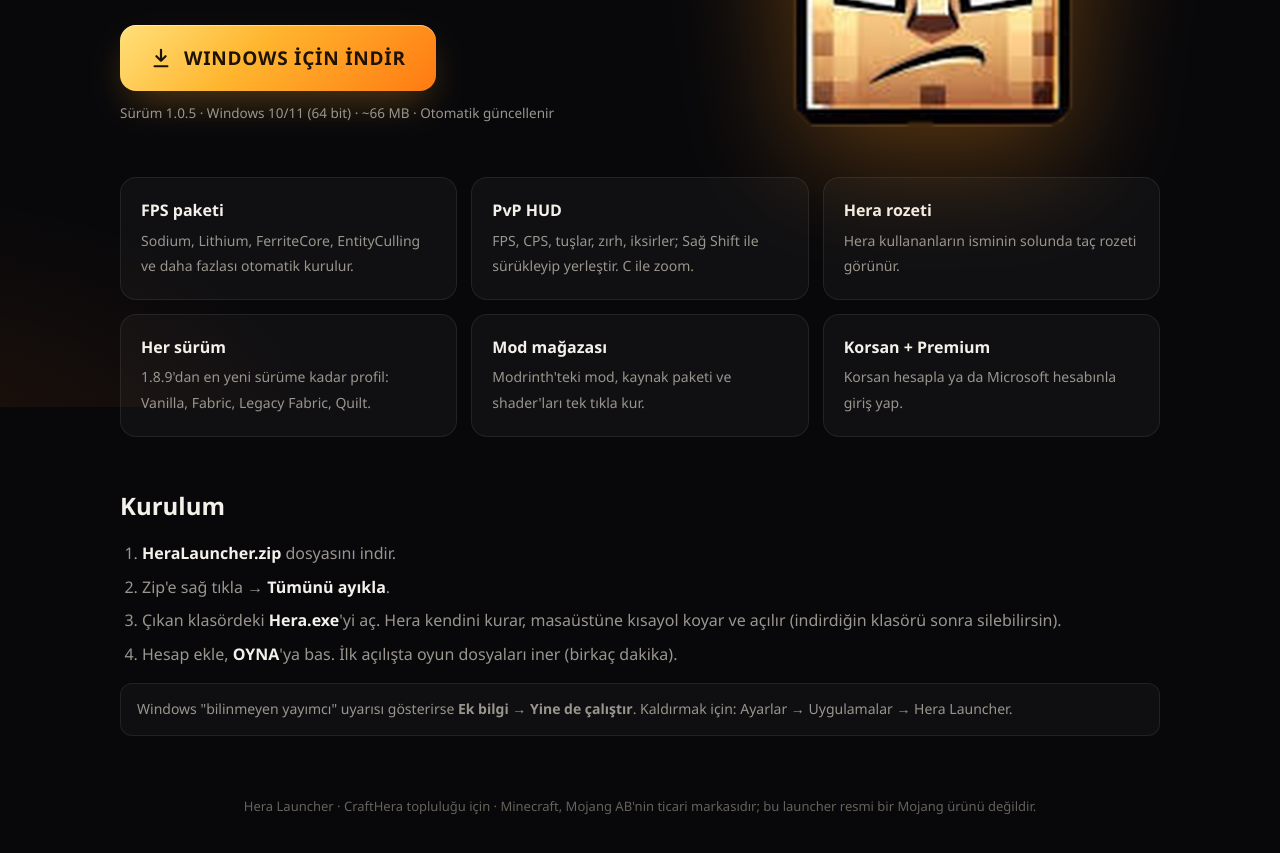
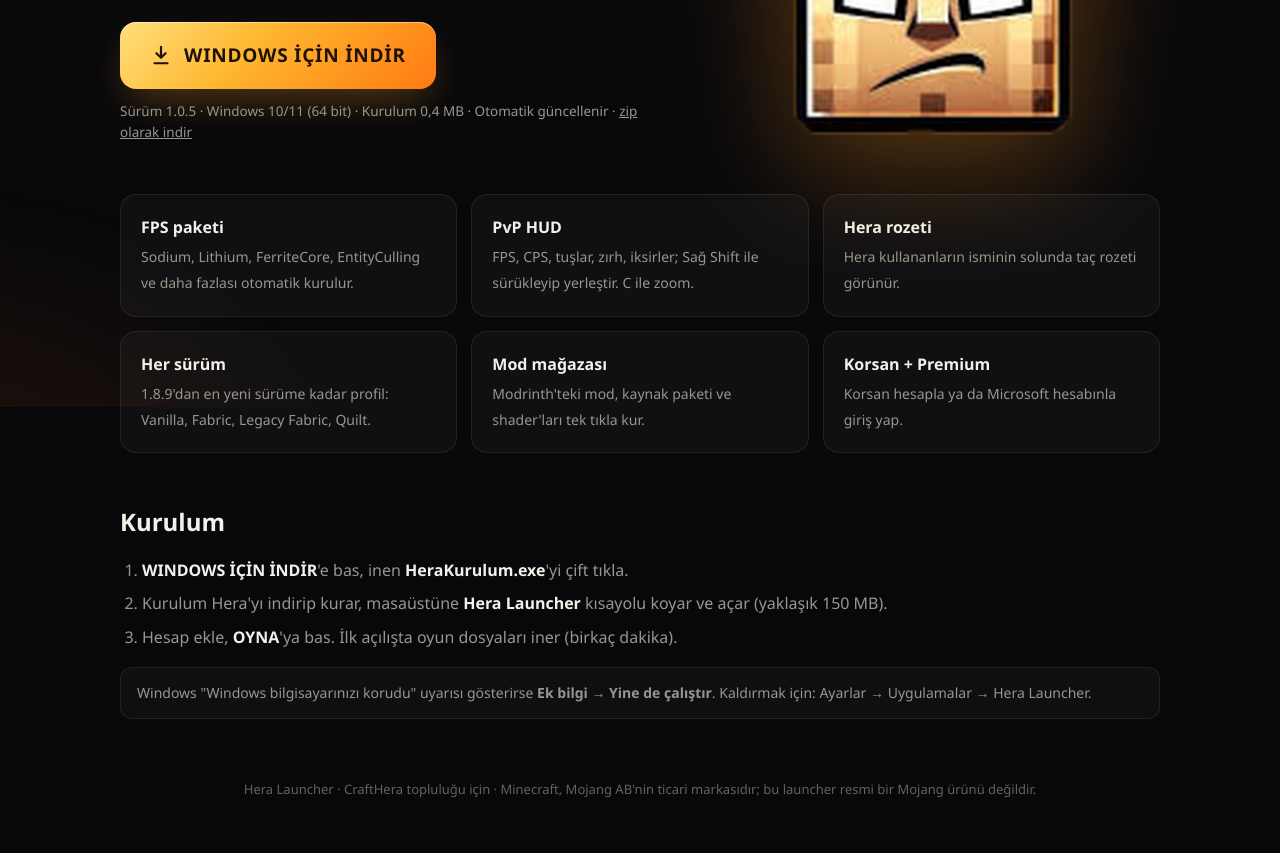
Before and after one commit to eren78900e-lab/hera, a plain HTML site: page index.html in a window 1280 px wide. Shown: the part 393-1246 px from the top of the page. Drawn offline with Linux system fonts and the light colour scheme.

Commit message:
Hera 1.0.5

```diff
--- a/index.html
+++ b/index.html
@@ -50,11 +50,11 @@
       <div class="kicker">CraftHera resmi launcher</div>
       <h1>HERA</h1>
       <p class="lead">PvP için ayarlanmış <b>hızlı ve hafif</b> Minecraft. Tek tıkla <b>oyna.crafthera.com</b>'a bağlan; FPS paketi, PvP HUD ve Hera rozeti hazır gelir.</p>
-      <a class="dl" href="HeraLauncher.zip" download>
+      <a class="dl" href="HeraKurulum.exe" download>
         <svg viewBox="0 0 24 24" fill="none" stroke="currentColor" stroke-width="2.4" stroke-linecap="round" stroke-linejoin="round"><path d="M12 3v12M7 10l5 5 5-5M5 21h14"/></svg>
         WINDOWS İÇİN İNDİR
       </a>
-      <div class="meta">Sürüm <span id="ver">…</span> · Windows 10/11 (64 bit) · ~66 MB · Otomatik güncellenir</div>
+      <div class="meta">Sürüm <span id="ver">…</span> · Windows 10/11 (64 bit) · Kurulum 0,4 MB · Otomatik güncellenir · <a href="HeraLauncher.zip" style="color:#9a968d">zip olarak indir</a></div>
     </div>
     <div class="art"><img src="logo.png" alt="Hera"></div>
   </section>
@@ -70,12 +70,11 @@
 
   <h2>Kurulum</h2>
   <ol>
-    <li><b>HeraLauncher.zip</b> dosyasını indir.</li>
-    <li>Zip'e sağ tıkla → <b>Tümünü ayıkla</b>.</li>
-    <li>Çıkan klasördeki <b>Hera.exe</b>'yi aç. Hera kendini kurar, masaüstüne kısayol koyar ve açılır (indirdiğin klasörü sonra silebilirsin).</li>
+    <li><b>WINDOWS İÇİN İNDİR</b>'e bas, inen <b>HeraKurulum.exe</b>'yi çift tıkla.</li>
+    <li>Kurulum Hera'yı indirip kurar, masaüstüne <b>Hera Launcher</b> kısayolu koyar ve açar (yaklaşık 150 MB).</li>
     <li>Hesap ekle, <b>OYNA</b>'ya bas. İlk açılışta oyun dosyaları iner (birkaç dakika).</li>
   </ol>
-  <div class="note">Windows "bilinmeyen yayımcı" uyarısı gösterirse <b>Ek bilgi → Yine de çalıştır</b>. Kaldırmak için: Ayarlar → Uygulamalar → Hera Launcher.</div>
+  <div class="note">Windows "Windows bilgisayarınızı korudu" uyarısı gösterirse <b>Ek bilgi → Yine de çalıştır</b>. Kaldırmak için: Ayarlar → Uygulamalar → Hera Launcher.</div>
 
   <footer>Hera Launcher · CraftHera topluluğu için · Minecraft, Mojang AB'nin ticari markasıdır; bu launcher resmi bir Mojang ürünü değildir.</footer>
 </div>
```
Also changed, not shown: 1 other file.
